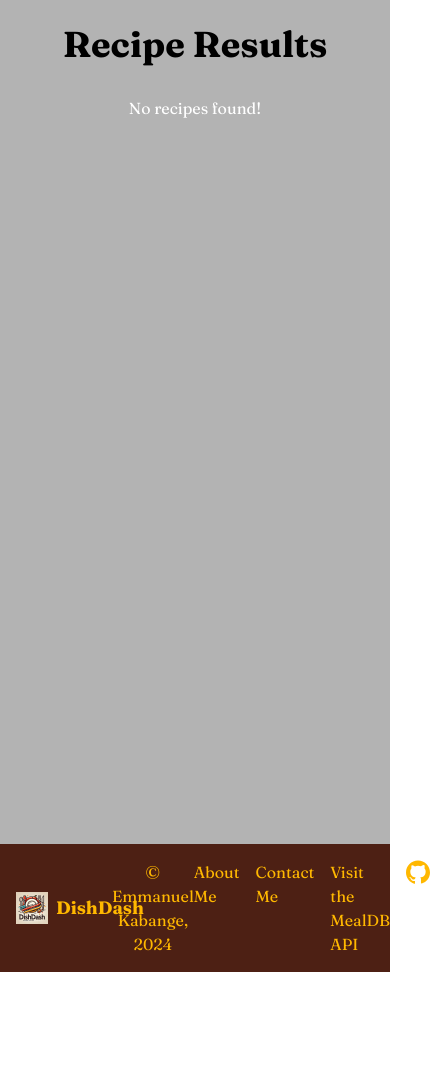
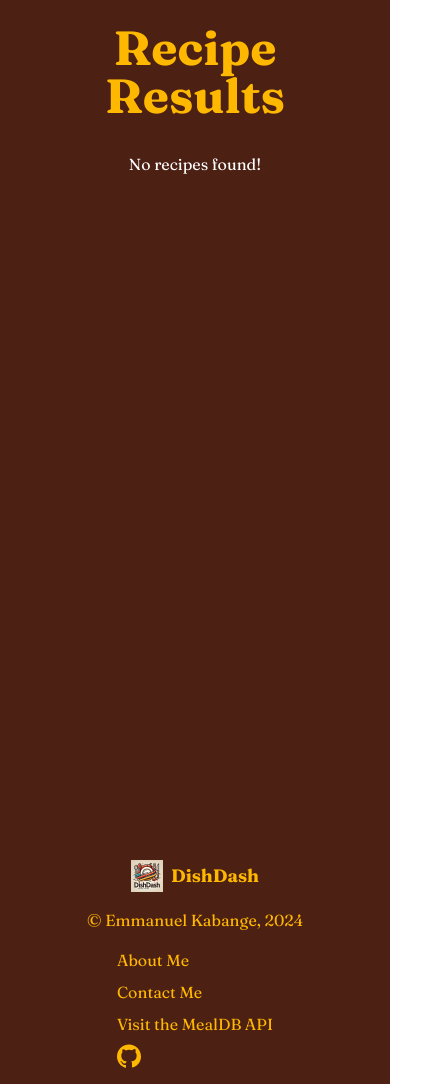
Before and after one commit to emmanuelkabange/capstone-project, a React (Vite) app in the folder recipe-finder/: page /results in a window 390 px wide. Shown: the whole page, 430 px wide, since content can reach past the window. Before the commit the page ends 972 px from the top, so only its background shows below. Built offline with nearby package versions, Linux system fonts and the light colour scheme.

Commit message:
responsiveness

```diff
--- a/recipe-finder/src/Footer.jsx
+++ b/recipe-finder/src/Footer.jsx
@@ -3,28 +3,28 @@ import React from "react";
 const Footer = () => {
   return (
     <footer className="bg-brandBrown text-brandYellow p-4">
-      <div className="container mx-auto flex justify-between items-center">
+      <div className="container mx-auto flex flex-col sm:flex-row justify-between items-center">
         {/* Logo Section */}
-        <div className="flex items-center space-x-2">
-          <img src="/dishdashlogo.png" alt="Logo" className="h-8" />{" "}
+        <div className="flex items-center space-x-2 mb-4 sm:mb-0">
+          <img src="/dishdashlogo.png" alt="Logo" className="h-8" />
           {/* Adjust the logo path */}
           <span className="font-bold text-lg">DishDash</span>
         </div>
 
         {/* Copyright Text */}
-        <div className="text-center">
-          <p className="text-md"> &copy; Emmanuel Kabange, 2024</p>
+        <div className="text-center mb-4 sm:mb-0">
+          <p className="text-md">&copy; Emmanuel Kabange, 2024</p>
         </div>
 
         {/* Links Section */}
-        <div className="flex space-x-4">
+        <div className="flex flex-col sm:flex-row space-y-2 sm:space-y-0 sm:space-x-4">
           <a
-            href="www.linkedin.com/in/emmanuel-kabange-15933b2a3"
+            href="https://www.linkedin.com/in/emmanuel-kabange-15933b2a3"
             className="hover:underline"
           >
             About Me
           </a>
-          <a href="mailto:emmanuelwelek@gmail.com" className=" hover:underline">
+          <a href="mailto:emmanuelwelek@gmail.com" className="hover:underline">
             Contact Me
           </a>
           <a
--- a/recipe-finder/src/RecipeDetails.jsx
+++ b/recipe-finder/src/RecipeDetails.jsx
@@ -69,47 +69,52 @@ const RecipeDetails = () => {
   }
 
   return (
-    <div className="p-6 bg-brandOrange min-h-screen">
-      <div className="container mx-auto bg-white p-8 rounded-lg shadow-lg">
+    <div className="p-6 bg-brandBrown bg-opacity-[90%] min-h-screen flex flex-col items-center">
+      <div className="container mx-auto bg-brandBrown p-8 rounded-lg shadow-lg w-[50%]">
+        <h1 className="text-5xl font-bold text-center mb-8 text-brandYellow">
+          Recipe Results
+        </h1>
         <img
           src={recipe.strMealThumb}
           alt={recipe.strMeal}
-          className="w-[40%] h-[auto] mb-8 rounded-lg shadow-md"
+          className="w-full sm:w-2/3 md:w-1/2 lg:w-1/3 h-auto mb-8 rounded-lg shadow-md mx-auto"
         />
-        <h1 className="text-4xl font-bold text-brandOrange mb-4">
+        <h1 className="text-4xl font-bold text-brandOrange mb-4 text-center">
           {recipe.strMeal}
         </h1>
-        <p className="text-2xl font-semibold text-brandYellow mb-2">
+        <p className="text-2xl font-semibold text-brandYellow mb-2 text-center">
           {recipe.strCategory}
         </p>
-        <p className="text-lg font-semibold text-brandYellow mb-4">
+        <p className="text-lg font-light text-brandYellow mb-4 text-center">
           {recipe.strArea}
         </p>
 
-        <h2 className="text-2xl font-bold mb-4 text-brandOrange">
+        <h2 className="text-2xl font-bold mb-4 text-brandOrange text-center">
           Ingredients
         </h2>
-        <ul className="list-disc pl-6 mb-6">
+        <ul className="list-none pl-6 mb-6 text-center">
           {ingredients.map((ingredient, index) => (
-            <li key={index} className="text-lg">
+            <li key={index} className="text-lg text-brandYellow">
               {ingredient}
             </li>
           ))}
         </ul>
 
-        <h2 className="text-2xl font-bold mb-4 text-brandOrange">
+        <h2 className="text-2xl font-bold mb-4 text-brandOrange text-center">
           Instructions
         </h2>
-        <p className="text-lg mb-6">{recipe.strInstructions}</p>
+        <p className="text-lg text-brandYellow leading-relaxed mb-6 text-center break-word max-w-2xl mx-auto">
+          {recipe.strInstructions}
+        </p>
 
         {recipe.strYoutube && (
-          <div className="mb-6">
+          <div className="mb-6 text-center">
             <h2 className="text-2xl font-bold mb-4 text-brandOrange">
               Demonstrative Video
             </h2>
             <iframe
-              width="50%"
-              height="400"
+              width="90%"
+              height="315"
               src={`https://www.youtube.com/embed/${
                 recipe.strYoutube.split("v=")[1]
               }`}
@@ -124,7 +129,7 @@ const RecipeDetails = () => {
           href={recipe.strSource || `https://www.themealdb.com/meal/${idMeal}`}
           target="_blank"
           rel="noopener noreferrer"
-          className="block mt-6 text-lg font-bold text-brandOrange underline"
+          className="block mt-6 text-lg font-bold text-brandOrange underline text-center"
         >
           View Full Recipe on TheMealDB
         </a>
--- a/recipe-finder/src/ResultsPage.jsx
+++ b/recipe-finder/src/ResultsPage.jsx
@@ -10,9 +10,9 @@ const ResultsPage = () => {
   console.log("Recipes:", recipes);
 
   return (
-    <div className="p-6 bg-brandGrey min-h-screen">
+    <div className="p-6 bg-brandBrown min-h-screen">
       <div className="container mx-auto">
-        <h1 className="text-4xl font-bold text-center mb-8 text-black">
+        <h1 className="text-5xl font-bold text-center mb-8 text-brandYellow">
           Recipe Results
         </h1>
         <div className="grid grid-cols-1 md:grid-cols-2 lg:grid-cols-3 gap-4">
```
